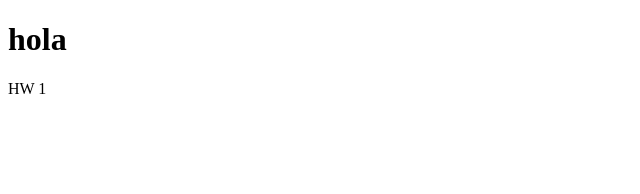
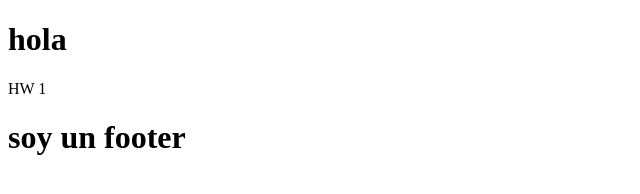
Before and after one commit to fernan04elgato/actrecreactiva, a plain HTML site: page index.html in a window 1280 px wide. Shown: the whole page, without its empty margins (0-640 px from the left). Drawn offline with Linux system fonts and the light colour scheme.

```diff
--- a/index.html
+++ b/index.html
@@ -9,5 +9,10 @@
     <h1>hola</h1>
 
     <p>HW 1</p>
+
+    <footer>
+        <h1>soy un footer</footer></h1>
+    </footer>
+
 </body>
 </html>
```
